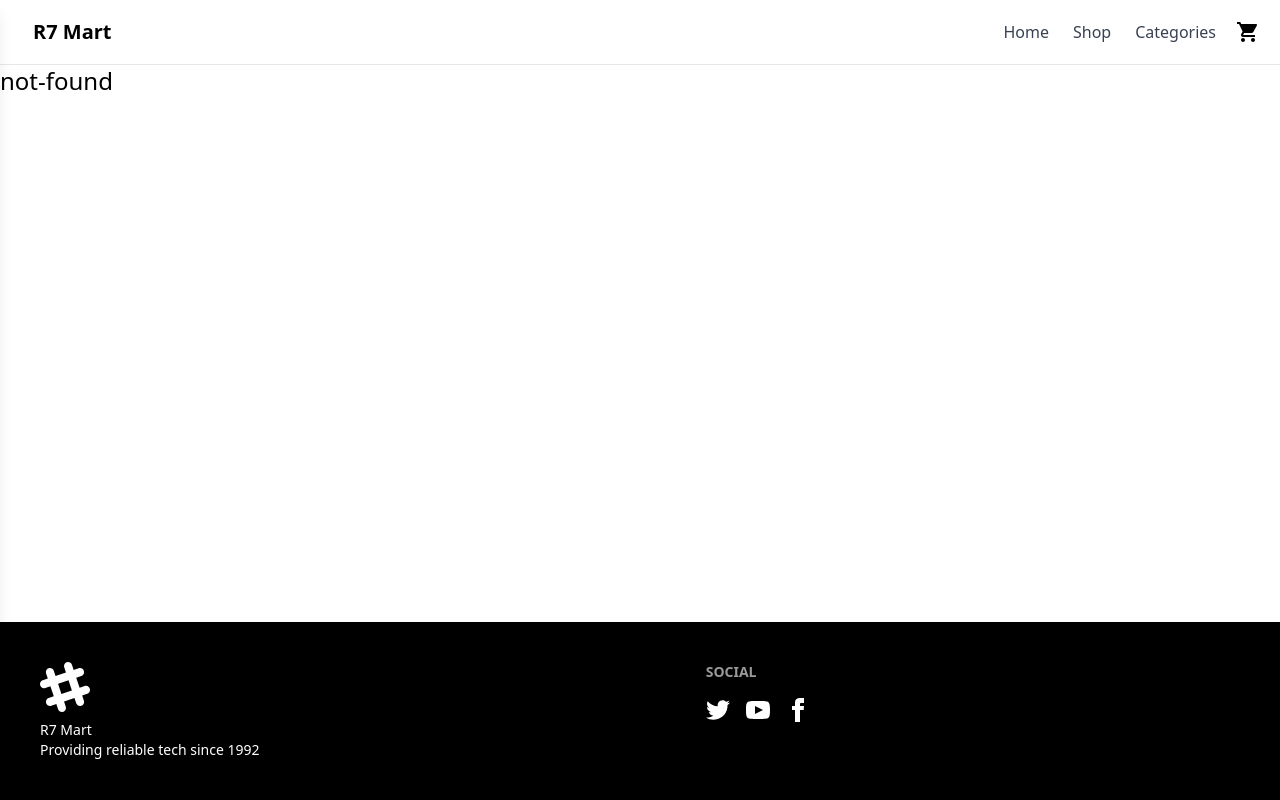
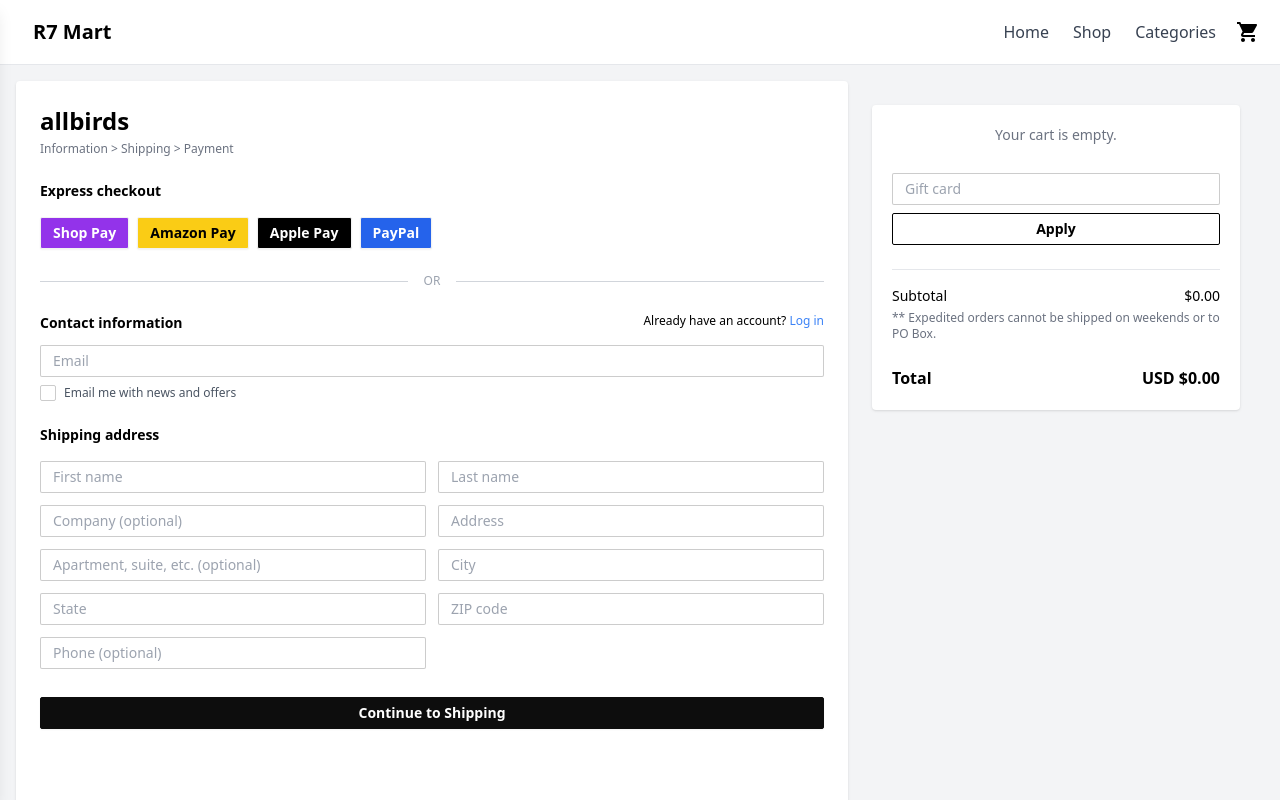
Before and after one commit to Rafiul007/R7-ecmrce, a Next.js app: page /checkout in a window 1280 px wide. Before the commit this address had no page. Shown: the top 800 px of the page. Built offline with nearby package versions, Linux system fonts and the light colour scheme.

Commit message:
feat: R7-ecmrce-checkout-page: Create cartSummary, create ui for checkout page

```diff
--- /dev/null
+++ b/src/app/checkout/page.tsx
@@ -0,0 +1,113 @@
+"use client";
+
+import CartSummary from "@/components/ui/cartSummary";
+import React from "react";
+
+// Reusable Input (small)
+const TextInput = ({ placeholder }: { placeholder: string }) => (
+  <input
+    type="text"
+    placeholder={placeholder}
+    className="input input-bordered input-sm w-full"
+  />
+);
+
+function CheckoutPage() {
+  // 📦 List of fields for mapping
+  const shippingFields = [
+    "First name",
+    "Last name",
+    "Company (optional)",
+    "Address",
+    "Apartment, suite, etc. (optional)",
+    "City",
+    "State",
+    "ZIP code",
+    "Phone (optional)",
+  ];
+
+  return (
+    <div className="min-h-screen bg-gray-100 p-4 flex flex-col lg:flex-row">
+      {/* Left Side - Form */}
+      <div className="w-full lg:w-2/3 bg-white p-6 rounded shadow">
+        {/* Logo and Steps */}
+        <div className="mb-6">
+          <h1 className="text-2xl font-bold">allbirds</h1>
+          <p className="text-xs text-gray-500 mt-1">
+            Information &gt; Shipping &gt; Payment
+          </p>
+        </div>
+
+        {/* Express Checkout */}
+        <div className="space-y-4 mb-6">
+          <h2 className="font-semibold text-sm">Express checkout</h2>
+          <div className="flex flex-wrap gap-2">
+            <button className="btn btn-sm bg-purple-600 text-white">
+              Shop Pay
+            </button>
+            <button className="btn btn-sm bg-yellow-400 text-black">
+              Amazon Pay
+            </button>
+            <button className="btn btn-sm bg-black text-white">
+              Apple Pay
+            </button>
+            <button className="btn btn-sm bg-blue-600 text-white">
+              PayPal
+            </button>
+          </div>
+        </div>
+
+        {/* Divider */}
+        <div className="flex items-center my-6">
+          <div className="flex-grow h-px bg-gray-300"></div>
+          <span className="px-4 text-gray-400 text-xs">OR</span>
+          <div className="flex-grow h-px bg-gray-300"></div>
+        </div>
+
+        {/* Contact Information */}
+        <div className="mb-6 space-y-2">
+          <div className="flex justify-between mb-1">
+            <h2 className="font-semibold text-sm">Contact information</h2>
+            <p className="text-xs">
+              Already have an account?{" "}
+              <a href="#" className="text-blue-500">
+                Log in
+              </a>
+            </p>
+          </div>
+          <TextInput placeholder="Email" />
+          <div className="flex items-center mt-1">
+            <input type="checkbox" className="checkbox checkbox-xs" />
+            <span className="ml-2 text-xs text-gray-600">
+              Email me with news and offers
+            </span>
+          </div>
+        </div>
+
+        {/* Shipping Address */}
+        <div className="space-y-4">
+          <h2 className="font-semibold text-sm mb-1">Shipping address</h2>
+          <div className="grid grid-cols-1 md:grid-cols-2 gap-3">
+            {shippingFields.map((field, index) => (
+              <TextInput key={index} placeholder={field} />
+            ))}
+          </div>
+        </div>
+
+        {/* Continue Button */}
+        <div className="mt-6">
+          <button className="btn btn-primary btn-sm w-full">
+            Continue to Shipping
+          </button>
+        </div>
+      </div>
+
+      {/* Right Side - Cart Summary */}
+      <div className="w-full lg:w-1/3 p-6">
+        <CartSummary />
+      </div>
+    </div>
+  );
+}
+
+export default CheckoutPage;
--- a/src/components/ui/cart.tsx
+++ b/src/components/ui/cart.tsx
@@ -3,6 +3,7 @@
 import Image from "next/image";
 import { ICartItem } from "@/types";
 import { FC } from "react";
+import { useRouter } from "next/navigation";
 interface CartProps {
   open: boolean;
   setOpen: (open: boolean) => void;
@@ -16,6 +17,7 @@
   cartItems,
   updateCart,
 }) => {
+  const router = useRouter();
   const subtotal = cartItems
     .reduce((total, item) => total + item.price * item.quantity, 0)
     .toFixed(2);
@@ -23,17 +25,18 @@
   const handleQuantityChange = (item: ICartItem, change: number) => {
     const newQty = item.quantity + change;
 
-    console.log("🧪 Original item quantity:", item.quantity);
-    console.log("🔢 Change:", change);
-    console.log("🆕 New quantity:", newQty);
-
-    // Create a new object explicitly
     const updatedItem: ICartItem = {
       ...item,
       quantity: newQty,
     };
 
     updateCart(updatedItem);
+  };
+
+  //navigate to checkout page
+  const handleNavigateToCheckout = () => {
+    setOpen(false);
+    router.push("/checkout");
   };
 
   return (
@@ -124,7 +127,10 @@
             <p>Subtotal</p>
             <p>${subtotal}</p>
           </div>
-          <button className="btn btn-primary w-full mt-4 hover:bg-primary/90">
+          <button
+            className="btn btn-primary w-full mt-4 hover:bg-primary/90"
+            onClick={handleNavigateToCheckout}
+          >
             Checkout
           </button>
           <button
--- /dev/null
+++ b/src/components/ui/cartSummary.tsx
@@ -0,0 +1,82 @@
+"use client";
+
+import React from "react";
+import { useCartStore } from "@/store/cartStore"; // Adjust path if needed
+import Image from "next/image";
+
+const TextInput = ({ placeholder }: { placeholder: string }) => (
+  <input
+    type="text"
+    placeholder={placeholder}
+    className="input input-bordered input-sm w-full"
+  />
+);
+
+const CartSummary = () => {
+  const { cart } = useCartStore();
+
+  const subtotal = cart
+    .reduce((total, item) => total + item.price * item.quantity, 0)
+    .toFixed(2);
+
+  return (
+    <div className="bg-white p-5 rounded shadow space-y-6">
+      {/* Products List */}
+      {cart.length === 0 ? (
+        <p className="text-center text-gray-500 text-sm">Your cart is empty.</p>
+      ) : (
+        cart.map((item) => (
+          <div key={item.id} className="flex items-center space-x-4">
+            <div className="w-14 h-14 bg-gray-100 rounded overflow-hidden relative">
+              <Image
+                src={item.image}
+                alt={item.title}
+                fill
+                className="object-cover"
+              />
+            </div>
+            <div className="flex-1">
+              <h3 className="font-semibold text-xs leading-tight line-clamp-2">
+                {item.title}
+              </h3>
+              {item.colors?.length && (
+                <p className="text-gray-500 text-[11px]">
+                  {item.colors.join(", ")}
+                </p>
+              )}
+              <p className="text-[11px] text-gray-400">Qty: {item.quantity}</p>
+            </div>
+            <p className="font-medium text-sm">
+              ${(item.price * item.quantity).toFixed(2)}
+            </p>
+          </div>
+        ))
+      )}
+
+      {/* Gift Card Input */}
+      <div className="space-y-2">
+        <TextInput placeholder="Gift card" />
+        <button className="btn btn-outline btn-sm w-full">Apply</button>
+      </div>
+
+      {/* Subtotal */}
+      <div className="border-t pt-4 text-sm">
+        <div className="flex justify-between">
+          <p>Subtotal</p>
+          <p>${subtotal}</p>
+        </div>
+        <p className="text-xs text-gray-500 mt-1">
+          ** Expedited orders cannot be shipped on weekends or to PO Box.
+        </p>
+      </div>
+
+      {/* Total */}
+      <div className="flex justify-between items-center mt-4 font-semibold text-base">
+        <p>Total</p>
+        <p>USD ${subtotal}</p>
+      </div>
+    </div>
+  );
+};
+
+export default CartSummary;
--- a/src/store/cartStore.ts
+++ b/src/store/cartStore.ts
@@ -55,9 +55,6 @@
               ? { ...cartItem, quantity: item.quantity }
               : cartItem
           );
-
-          console.log("🧠 Final updated cart:", updatedCart);
-
           return {
             cart: updatedCart,
           };
```
